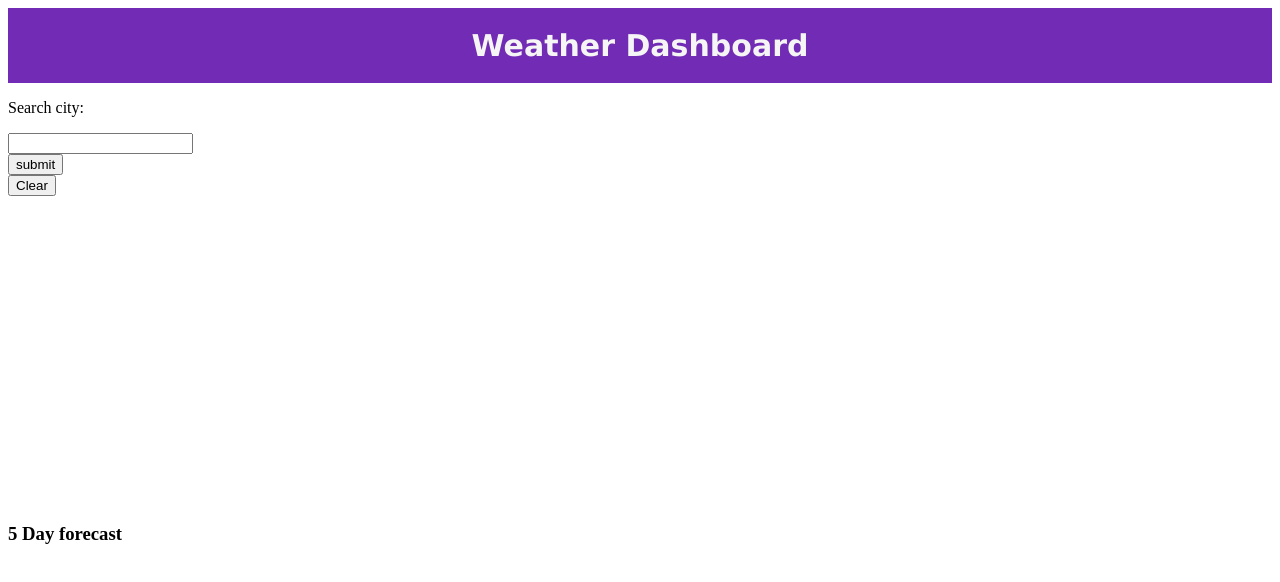
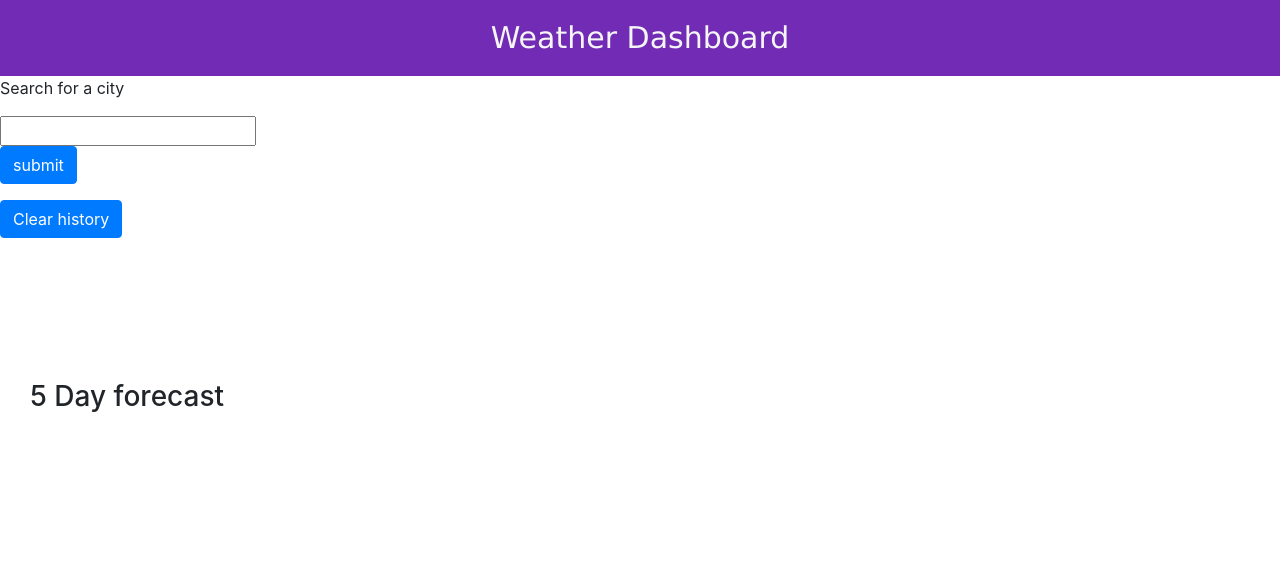
Before and after one commit to Jide1012/Weather-DashBoard, a plain HTML site: page index.html in a window 1280 px wide. Drawn offline with nearby package versions, Linux system fonts and the light colour scheme.

Commit message:
fixed html

```diff
--- a/index.html
+++ b/index.html
@@ -1,11 +1,13 @@
 <!DOCTYPE html>
 <html lang="en">
+
 <head>
   <meta charset="UTF-8" />
   <meta name="viewport" content="width=device-width, initial-scale=1.0" />
+  <link rel="stylesheet" href="https://stackpath.bootstrapcdn.com/bootstrap/4.3.1/css/bootstrap.min.css" />
   <link rel="stylesheet" href="style.css" />
-    <link href="https://fonts.googleapis.com/css?family=Open+Sans&display=swap"rel="stylesheet"/>
-    <title>Weather Forecast</title>
+  <link href="https://fonts.googleapis.com/css?family=Open+Sans&display=swap" rel="stylesheet" />
+  <title>Weather Dashboard</title>
 </head>
 
 <body>
@@ -18,9 +20,9 @@
       <div class="col-2">
         <div class="row">
           <div id="search-feature">
-              <p>Search city: </p>
+            <p>Search for a city</p>
             <input id="cityName" type="text" name="city"></input>
-              <br/>
+            <br />
             <button class="btn btn-primary mb-3" type="button" id="executeSearch">submit</button>
           </div>
         </div>
@@ -29,7 +31,7 @@
           </div>
         </div>
         <div class="row">
-            <button class="btn btn-primary mb-3" type="button" id="clear-history-btn">Clear</button>
+          <button class="btn btn-primary mb-3" type="button" id="clear-history-btn">Clear history</button>
         </div>
       </div>
       <div class="col-9">
```
Lines whose indentation alone changed are shown as unchanged.
